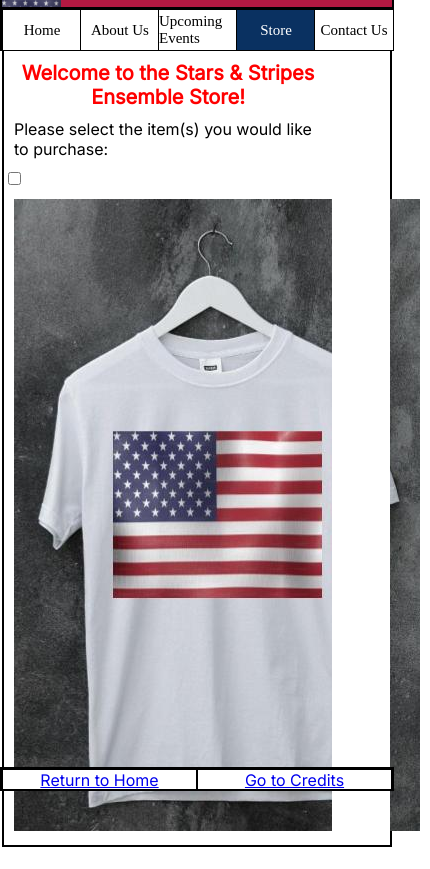
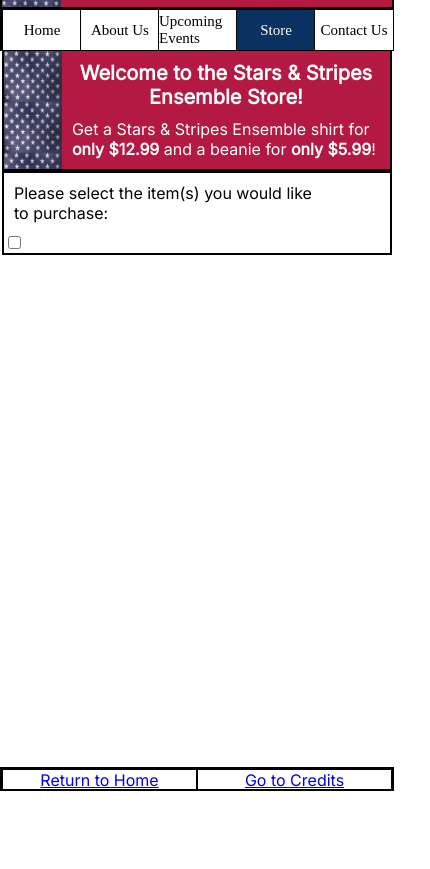
Before and after one commit to radang2014/cs120, a plain HTML site: page proj1/pages/store.html in a window 390 px wide. Shown: the part 53-922 px from the top of the page, 430 px wide, since content can reach past the window. After the commit the page ends 844 px from the top, so only its background shows below. Drawn offline with Linux system fonts and the light colour scheme; a web font is replaced by a local one.

```diff
--- a/proj1/pages/store.html
+++ b/proj1/pages/store.html
@@ -53,17 +53,26 @@
 
         <div id="header_padding"></div>
 
-        <!-- Page Contents (Order Form) -->
+        <!-- Page Contents -->
+        <!-- Images of merch -->
+        <div class="red_stripe">
+            <div class="stars"></div>
+            <div class="red_stripe_inner">
+                <h3>Welcome to the Stars & Stripes Ensemble Store!</h3>
+                <p>
+                    Get a Stars & Stripes Ensemble shirt for <strong>only $12.99</strong>
+                    and a beanie for <strong>only $5.99</strong>!
+                </p>
+            </div>
+        </div>
+
+        <!-- Order Form-->
         <div class="white_stripe">
             <div class="white_stripe_inner">
-                <h3 style="color:red;">Welcome to the Stars & Stripes Ensemble Store!</h3>
                 <p>Please select the item(s) you would like to purchase:</p>
 
                 <!-- Souvenir Shirt -->
                 <input type="checkbox" name="item" value="shirt" id="shirt" />
-                <label for="shirt">
-                    <img src="../images/shirt.jpg" alt="shirt.jpg" />
-                </label>
             </div>
             <div class="white"></div>
         </div>
```
Also changed, not shown: proj1/pages/events.html (+7 -0 lines).
